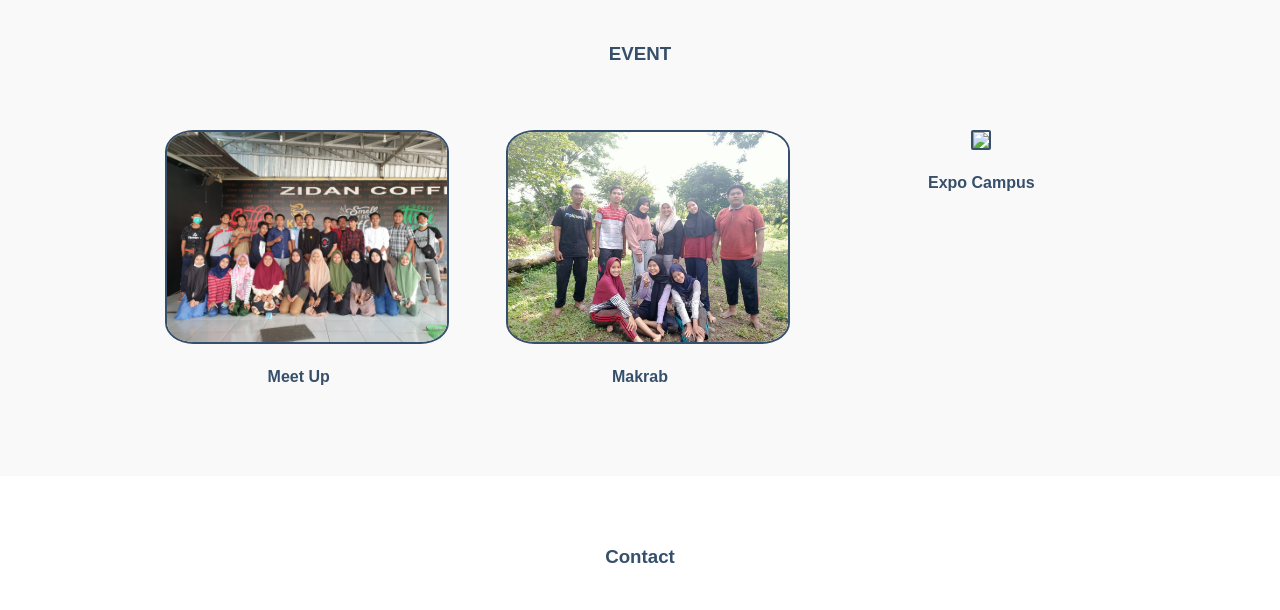
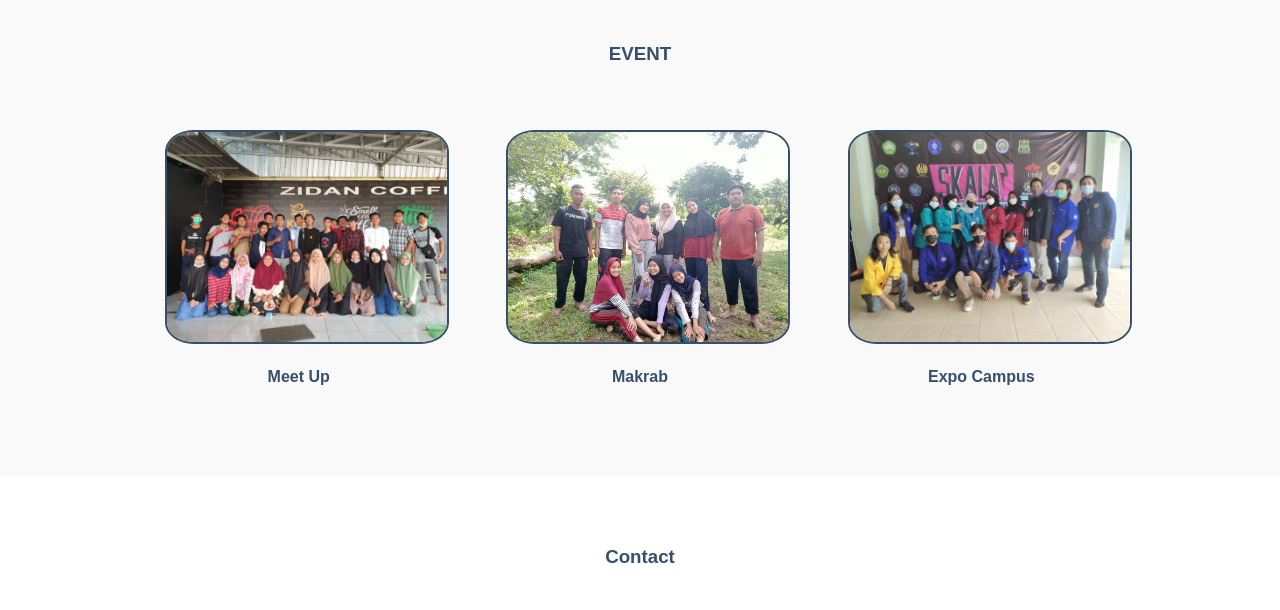
Before and after one commit to Ikamala-Uin-Malang/Ikamalauinma, a plain HTML site: page index.html in a window 1280 px wide. Shown: the part 1040-1650 px from the top of the page. Drawn offline with nearby package versions, Linux system fonts and the light colour scheme.

Commit message:
Update index.html

```diff
--- a/index.html
+++ b/index.html
@@ -100,7 +100,7 @@
 					</div>
 					<div class="acara">
 						<div class="gambar">
-							<img src="gambar/expo.JPG">
+							<img src="gambar/expo.jpeg">
 						</div>
 						<h4>Expo Campus</h4>
 					</div>
```
